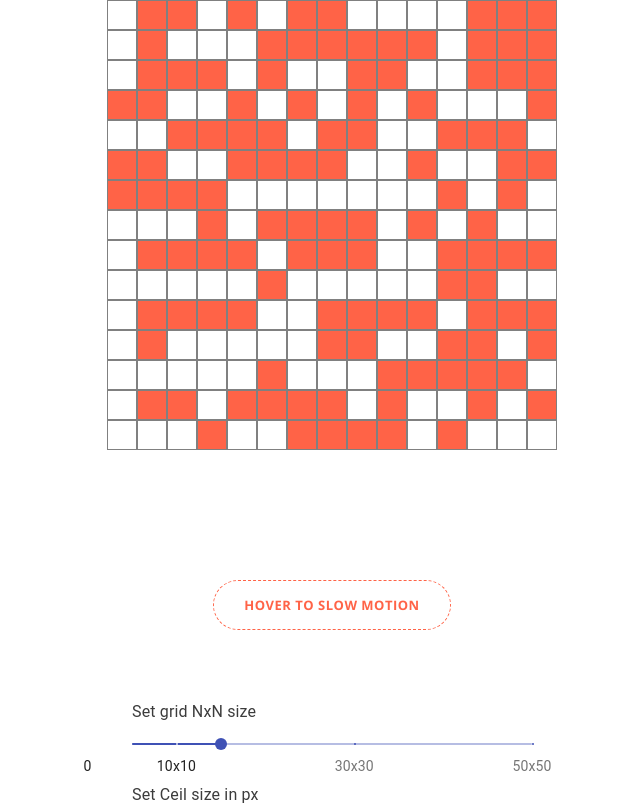
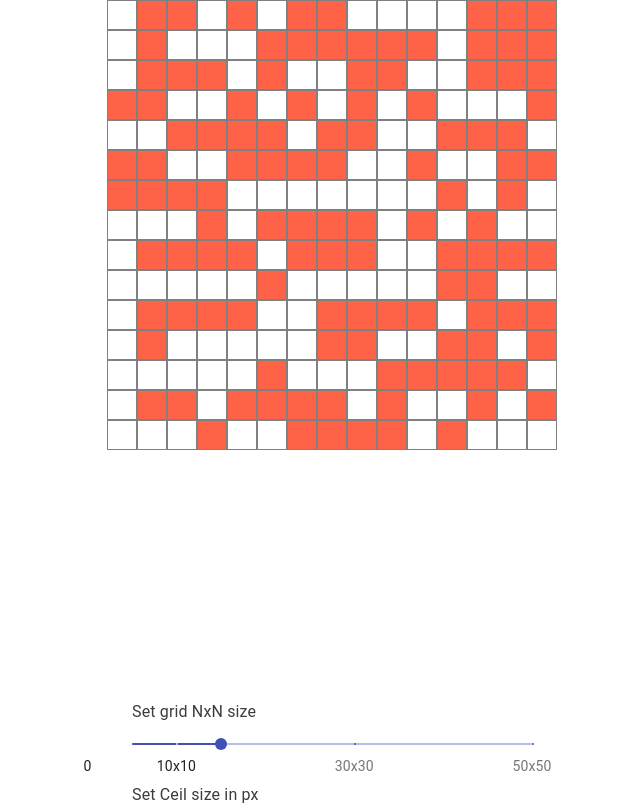
Before and after one commit to KaweckiBartek/grid-problem, a React (Create React App) app in the folder grid-problem/: page / in a window 1280 px wide. Shown: the top 805 px of the page, without its empty margins (308-948 px from the left). Built offline with nearby package versions, Linux system fonts and the light colour scheme.

Commit message:
GSAP animation changed

```diff
--- a/grid-problem/package.json
+++ b/grid-problem/package.json
@@ -11,7 +11,6 @@
     "@types/react-color": "^3.0.4",
     "@types/react-dom": "^17.0.2",
     "@types/react-helmet": "^6.1.0",
-    "framer-motion": "^4.0.3",
     "gsap": "^3.6.1",
     "lodash": "^4.17.21",
     "netlify-cli": "^3.13.7",
--- a/grid-problem/src/components/grid/index.tsx
+++ b/grid-problem/src/components/grid/index.tsx
@@ -1,7 +1,5 @@
-//@ts-ign
 import React, { useEffect, useState, useMemo, useRef } from 'react'
-import { CSSPlugin, gsap } from 'gsap';
-import { motion } from 'framer-motion';
+import { CSSPlugin, gsap, TimelineMax } from 'gsap';
 import cloneDeep from 'lodash/cloneDeep';
 import Ceil from './Ceil'
 import GridSettings from './GridSettings'
@@ -16,18 +14,16 @@ const Grid = () => {
   const [ grid, setGrid ] = useState<number[][]>([])
   const [ initialGrid, setInitialGrid ] = useState<number[][]>([])
   const [ activePosition, setActivePosition ] = useState({ x: 0, y: 0 })
-  const [ show, setShow ] = useState(false)
-
 
   useEffect(() => {
-    setShow(true)
     CSSPlugin.useSVGTransformAttr = true;
     function getRandom(min: number, max: number) {
       return Math.random() * (max - min) + min;
     }
 
-    const tl = gsap.timeline()
+    const tl = new TimelineMax()
     const elements = document.querySelectorAll(".ceil");
+    const slowMoBtn = document.querySelector(".slowMo-btn")
 
     Array.from(elements).forEach((ceil) => {
       tl.set(ceil, {
@@ -36,12 +32,12 @@ const Grid = () => {
         rotation: '+=' + getRandom(-720, 720),
         scale: 0,
         opacity: 0,
-      });
+      })
     });
 
-    gsap.to(elements, {
-      duration: 0.5,
-      yoyo: true,
+    tl.fromTo(slowMoBtn, 1, {opacity:0, zIndex: -3}, {opacity:1, zIndex: 3}, )
+    tl.to(elements, {
+      duration: 1,
       repeat: 0,
       x: 0,
       y: 0,
@@ -50,16 +46,11 @@ const Grid = () => {
       rotation: 0,
       ease: "power2",
       stagger: 0.0125
-    })
-
-
-    setTimeout(() => {
-      setShow(false)
-    }, 6000)
+    }, "-=1")
+    tl.fromTo(slowMoBtn, 1, {opacity:1, zIndex: 3} , {opacity:0, zIndex: -3},  )
 
     return () => {
       CSSPlugin.useSVGTransformAttr = false;
-      setShow(false)
     }
   }, [NxN])
 
@@ -146,18 +137,9 @@ const Grid = () => {
           )
         })}
       </>
-      <motion.div
+
+      <div
         className="slowMo-btn"
-        initial={{ opacity: 0, zIndex: 11 }}
-          animate={{
-            opacity: show ? 1 : 0,
-            zIndex: show ? 11 : -11,
-          }}
-          transition={{
-            opacity: { duration: 0.6 },
-            zIndex: { delay: !show ? 0.6 : 0 },
-          }}
-
         onTouchStart={() => gsap.globalTimeline.timeScale(0.15)}
         onTouchMove={() => gsap.globalTimeline.timeScale(0.15)}
         onTouchCancel={() => gsap.globalTimeline.timeScale(1)}
@@ -165,7 +147,7 @@ const Grid = () => {
         onMouseOver={() => gsap.globalTimeline.timeScale(0.15)}
         onMouseLeave={() => gsap.globalTimeline.timeScale(1)}
       >
-        Hover to Slow Motion</motion.div>
+        Hover to Slow Motion</div>
 
       <GridSettings {...{ filledColor, setFilledColor, nullColor, setNullColor, hoverColor, setHoverColor, setNxN, setSize }} />
 
```
